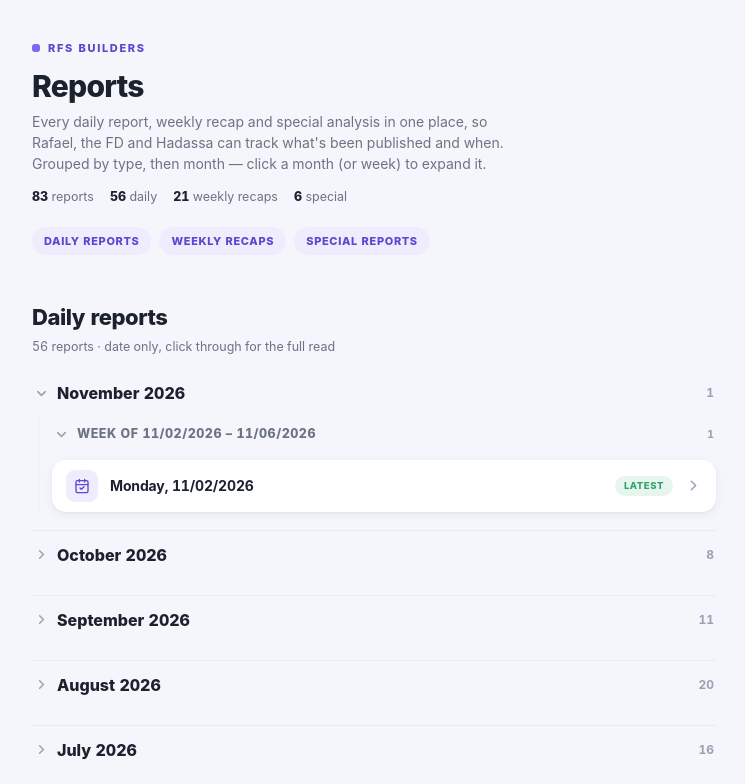
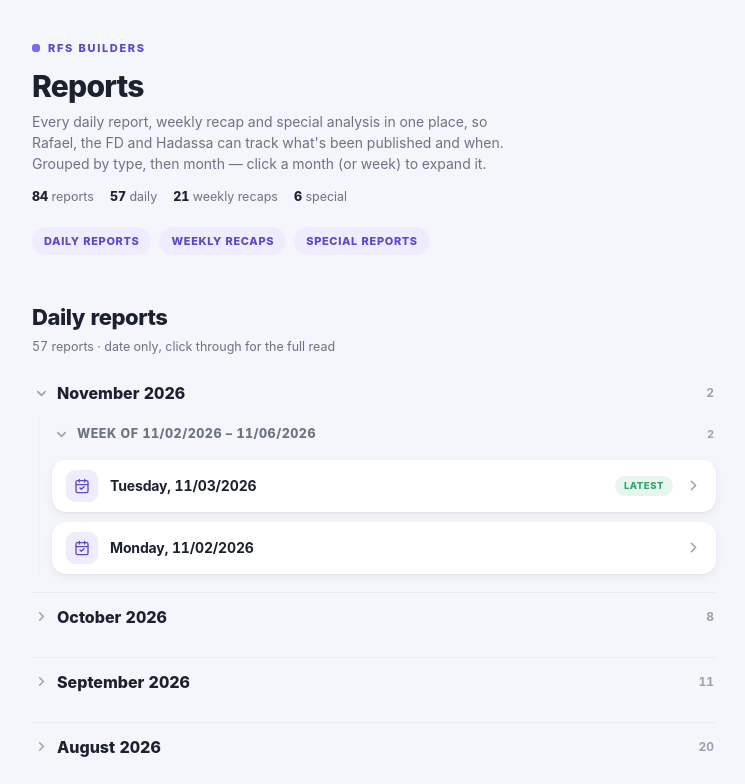
Before and after one commit to rfsbuild/rfs-reports, a plain HTML site: page index.html in a window 1280 px wide. Shown: the top 784 px of the page, without its empty margins (266-1011 px from the left). Drawn offline with Linux system fonts and the light colour scheme.

Commit message:
hub: daily 11/03/2026 (84 reports / 57 daily)
Co-Authored-By: Claude Opus 5.5 <noreply@anthropic.com>

```diff
--- a/index.html
+++ b/index.html
@@ -96,8 +96,8 @@
   <h1>Reports</h1>
   <div class="sub">Every daily report, weekly recap and special analysis in one place, so Rafael, the FD and Hadassa can track what's been published and when. Grouped by type, then month — click a month (or week) to expand it.</div>
   <div class="stats">
-    <span><b>83</b> reports</span>
-    <span><b>56</b> daily</span>
+    <span><b>84</b> reports</span>
+    <span><b>57</b> daily</span>
     <span><b>21</b> weekly recaps</span>
     <span><b>6</b> special</span>
   </div>
@@ -113,21 +113,27 @@
   <!-- ============================================================ -->
   <div class="type-section" id="daily">
     <h2>Daily reports</h2>
-    <div class="tsub">56 reports · date only, click through for the full read</div>
+    <div class="tsub">57 reports · date only, click through for the full read</div>
 
     <details class="month" open>
-      <summary><svg class="chev" viewBox="0 0 24 24" fill="none" stroke="currentColor" stroke-width="2.4" stroke-linecap="round" stroke-linejoin="round"><path d="m9 18 6-6-6-6"/></svg>November 2026<span class="cnt">1</span></summary>
+      <summary><svg class="chev" viewBox="0 0 24 24" fill="none" stroke="currentColor" stroke-width="2.4" stroke-linecap="round" stroke-linejoin="round"><path d="m9 18 6-6-6-6"/></svg>November 2026<span class="cnt">2</span></summary>
 
       <div class="weeks">
 
         <details class="week" open>
-          <summary><svg class="chev" viewBox="0 0 24 24" fill="none" stroke="currentColor" stroke-width="2.4" stroke-linecap="round" stroke-linejoin="round"><path d="m9 18 6-6-6-6"/></svg> Week of 11/02/2026 &ndash; 11/06/2026<span class="cnt">1</span></summary>
+          <summary><svg class="chev" viewBox="0 0 24 24" fill="none" stroke="currentColor" stroke-width="2.4" stroke-linecap="round" stroke-linejoin="round"><path d="m9 18 6-6-6-6"/></svg> Week of 11/02/2026 &ndash; 11/06/2026<span class="cnt">2</span></summary>
           <div class="list">
+
+            <a class="item compact" href="https://rfsbuild.github.io/rfs-dailyreport/2026-11-03.html">
+              <span class="ic"><svg viewBox="0 0 24 24" fill="none" stroke="currentColor" stroke-width="2" stroke-linecap="round" stroke-linejoin="round"><rect x="3" y="4" width="18" height="18" rx="2"/><path d="M3 10h18M8 2v4M16 2v4"/><path d="m9 15 2 2 4-4"/></svg></span>
+              <div class="mid"><div class="dt">Tuesday, 11/03/2026</div></div>
+              <div class="badges"><span class="badge latest">Latest</span></div>
+              <svg class="arw" viewBox="0 0 24 24" fill="none" stroke="currentColor" stroke-width="2.2" stroke-linecap="round" stroke-linejoin="round"><path d="m9 18 6-6-6-6"/></svg>
+            </a>
 
             <a class="item compact" href="https://rfsbuild.github.io/rfs-dailyreport/2026-11-02.html">
               <span class="ic"><svg viewBox="0 0 24 24" fill="none" stroke="currentColor" stroke-width="2" stroke-linecap="round" stroke-linejoin="round"><rect x="3" y="4" width="18" height="18" rx="2"/><path d="M3 10h18M8 2v4M16 2v4"/><path d="m9 15 2 2 4-4"/></svg></span>
               <div class="mid"><div class="dt">Monday, 11/02/2026</div></div>
-              <div class="badges"><span class="badge latest">Latest</span></div>
               <svg class="arw" viewBox="0 0 24 24" fill="none" stroke="currentColor" stroke-width="2.2" stroke-linecap="round" stroke-linejoin="round"><path d="m9 18 6-6-6-6"/></svg>
             </a>
 
```
